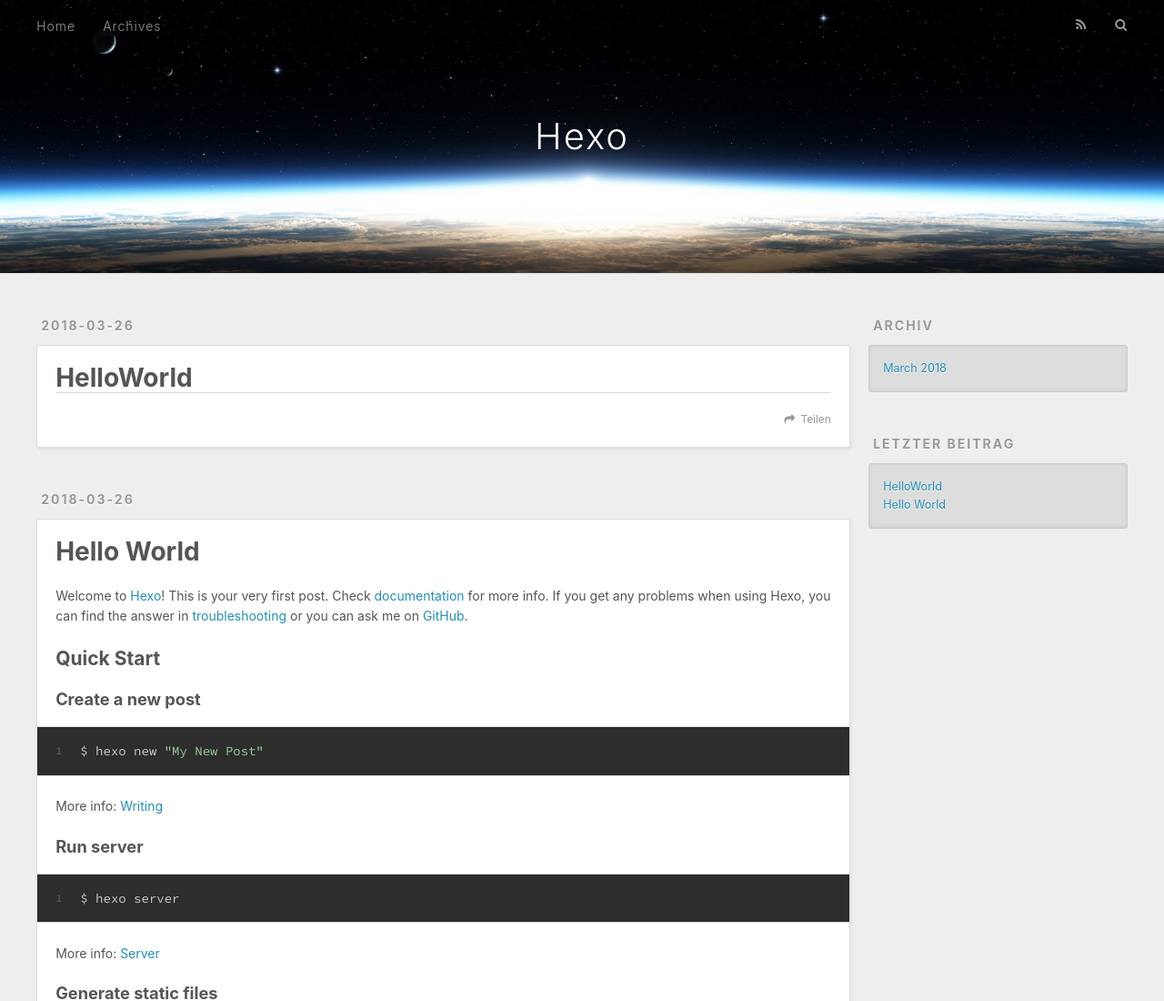
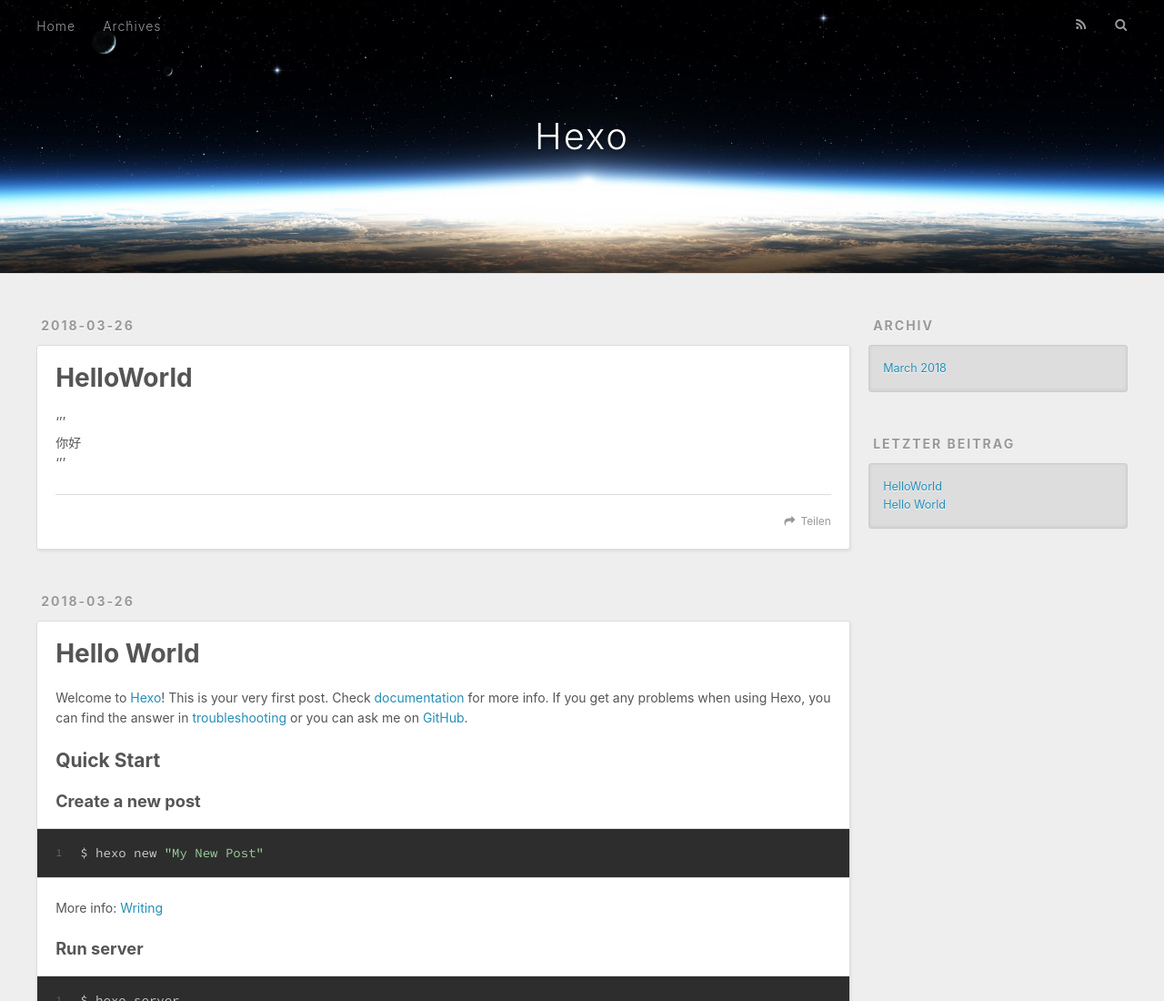
Before and after one commit to VictorWangcx/VictorBlog.github.io, a plain HTML site: page index.html in a window 1280 px wide. Shown: the top 1100 px of the page at 91% size. Drawn offline with nearby package versions, Linux system fonts and the light colour scheme.

Commit message:
Site updated: 2018-04-02 11:14:48

```diff
--- a/index.html
+++ b/index.html
@@ -84,6 +84,7 @@
 
     <div class="article-entry" itemprop="articleBody">
 
+        <p>‘’’<br>你好<br>‘’’</p>
 
 
     </div>
```
Also changed, not shown: 2018/03/26/HelloWorld/index.html (+6 -2 lines).
